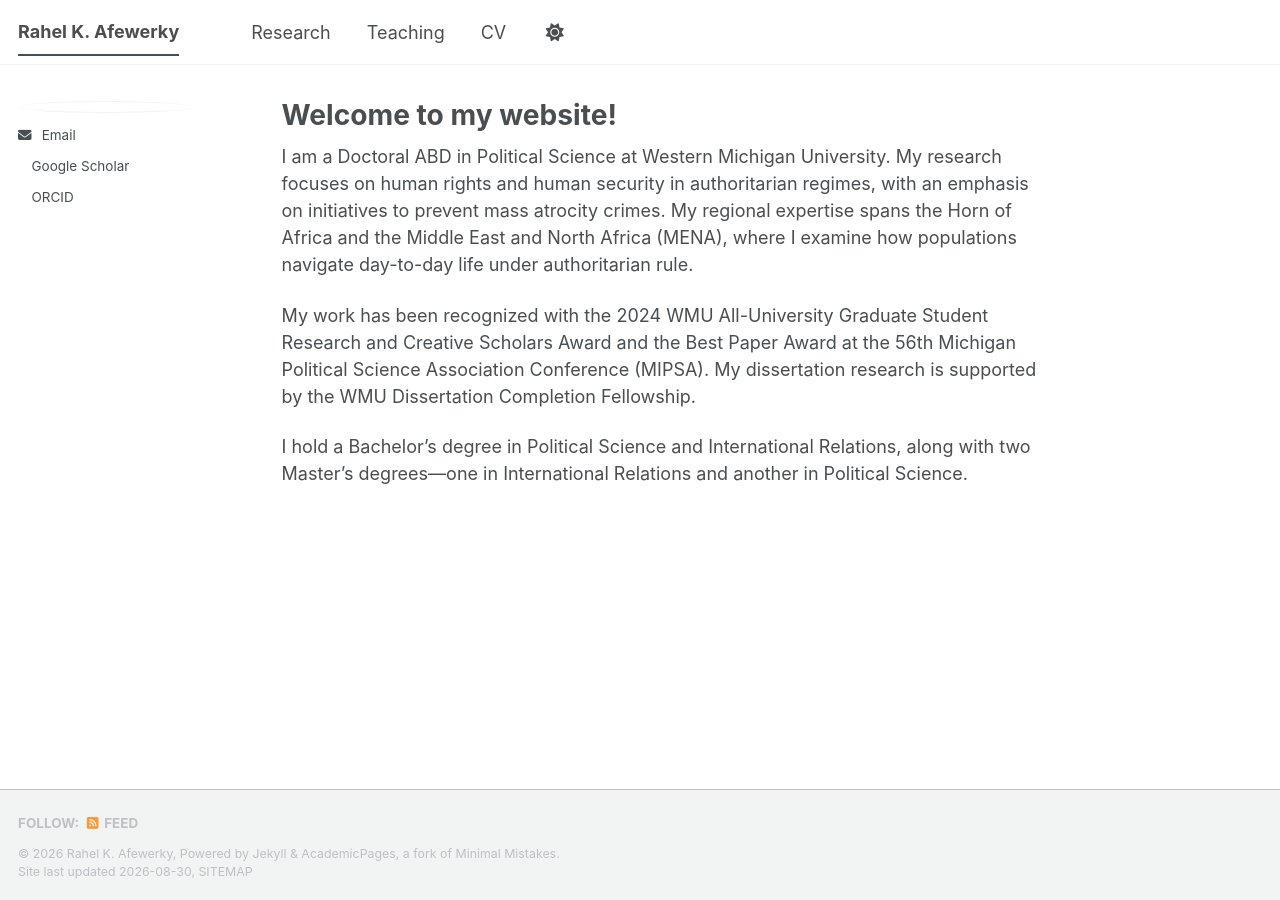
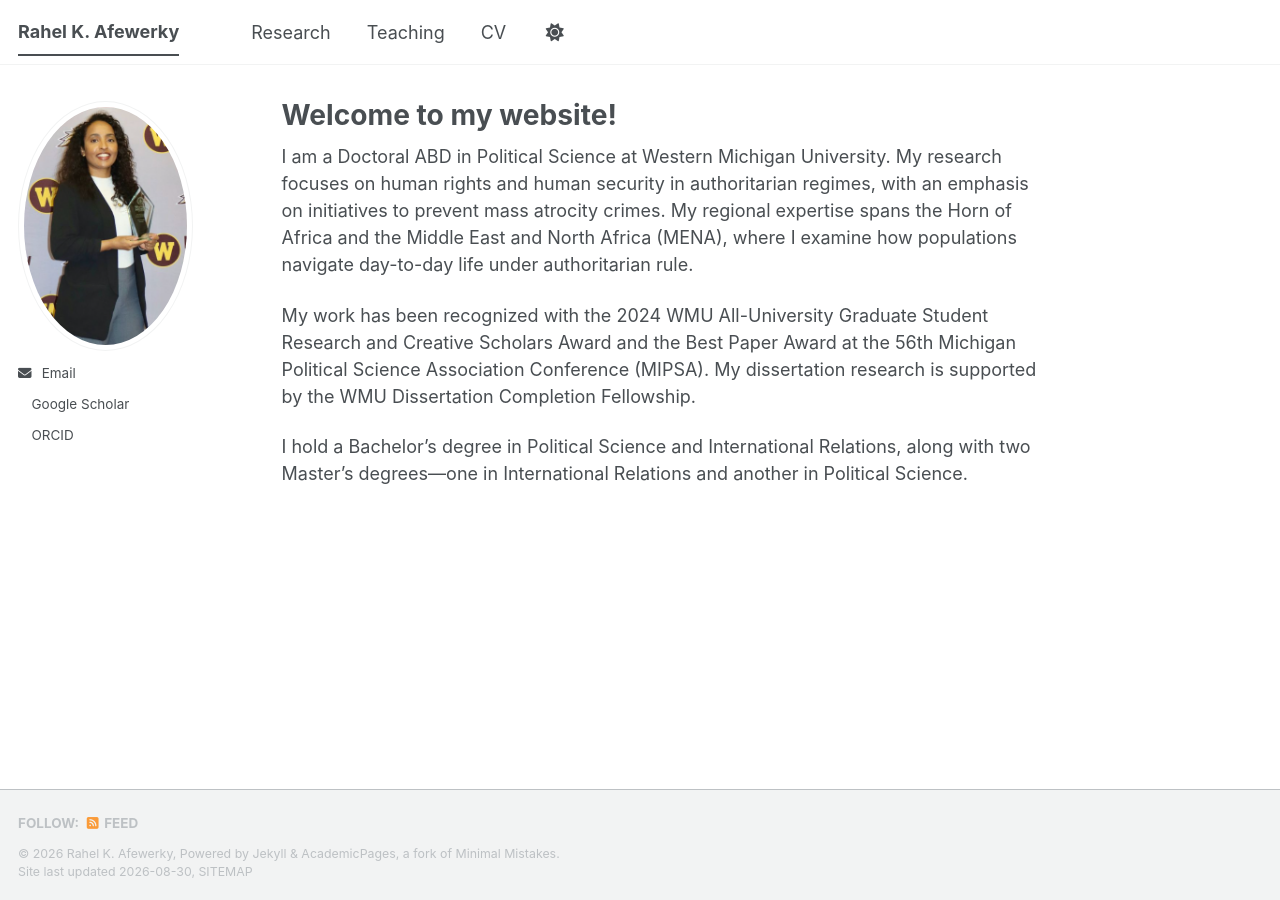
Before and after one commit to rahelafewerky/rahelafewerky.github.io, a Jekyll site: the page built from _pages/about.md, in a window 1280 px wide. Built offline with Jekyll 4.4.1, drawn with Linux system fonts in a browser that asks for light colours; a style sheet for code colours, icons or effects is not loaded.

Commit message:
Update _config.yml

```diff
--- a/_config.yml
+++ b/_config.yml
@@ -23,7 +23,7 @@ repository               : "rahelafewerky/rahelafewerky.github.io"
 #               Additional customization can be done by editing /_includes/author-profile.html
 author:
   # Biographic information
-  avatar           : "images/Profile.png"
+  avatar           : "Profile.png"
   name             :
   pronouns         : # example: "she/her"
   bio              :
```
